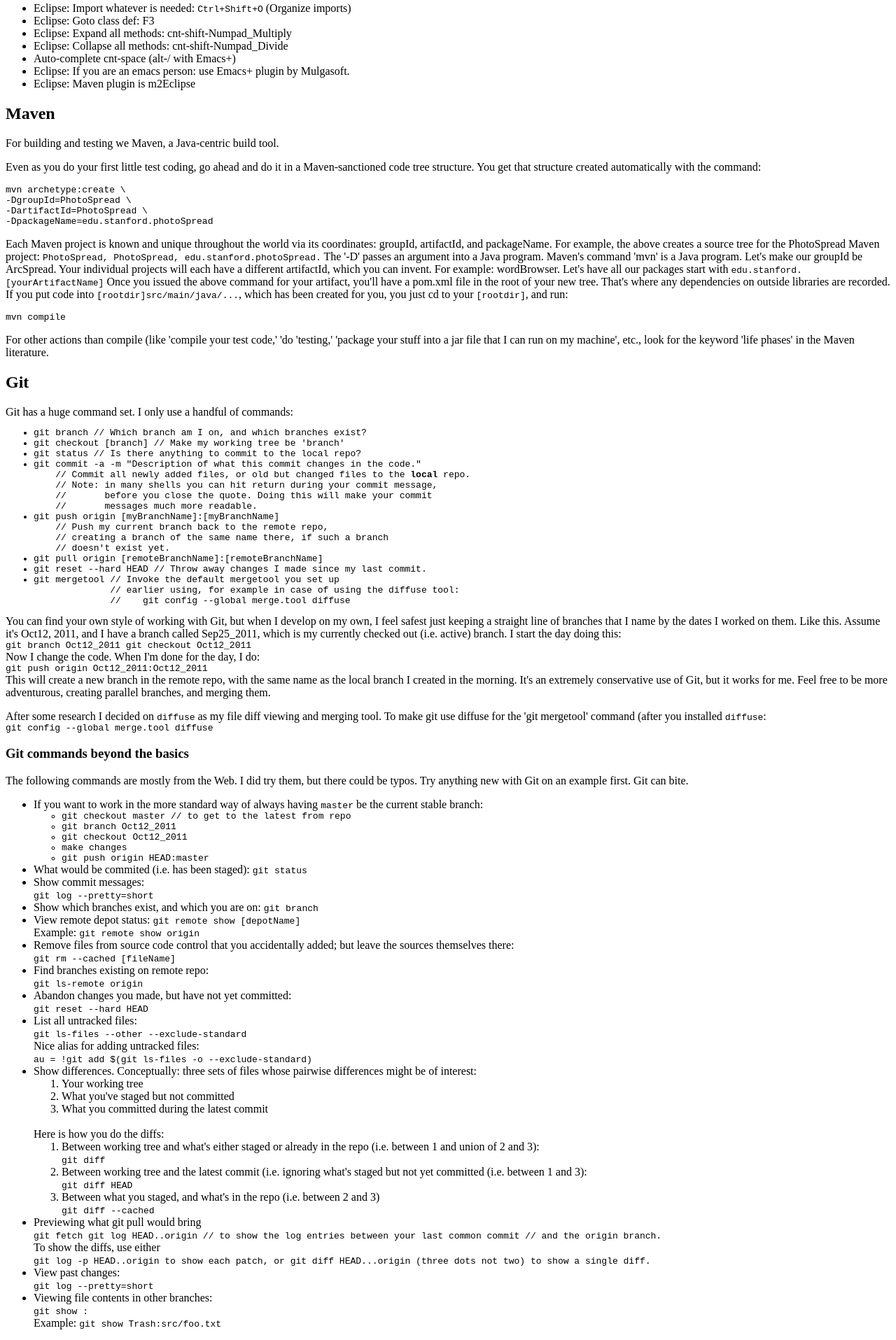
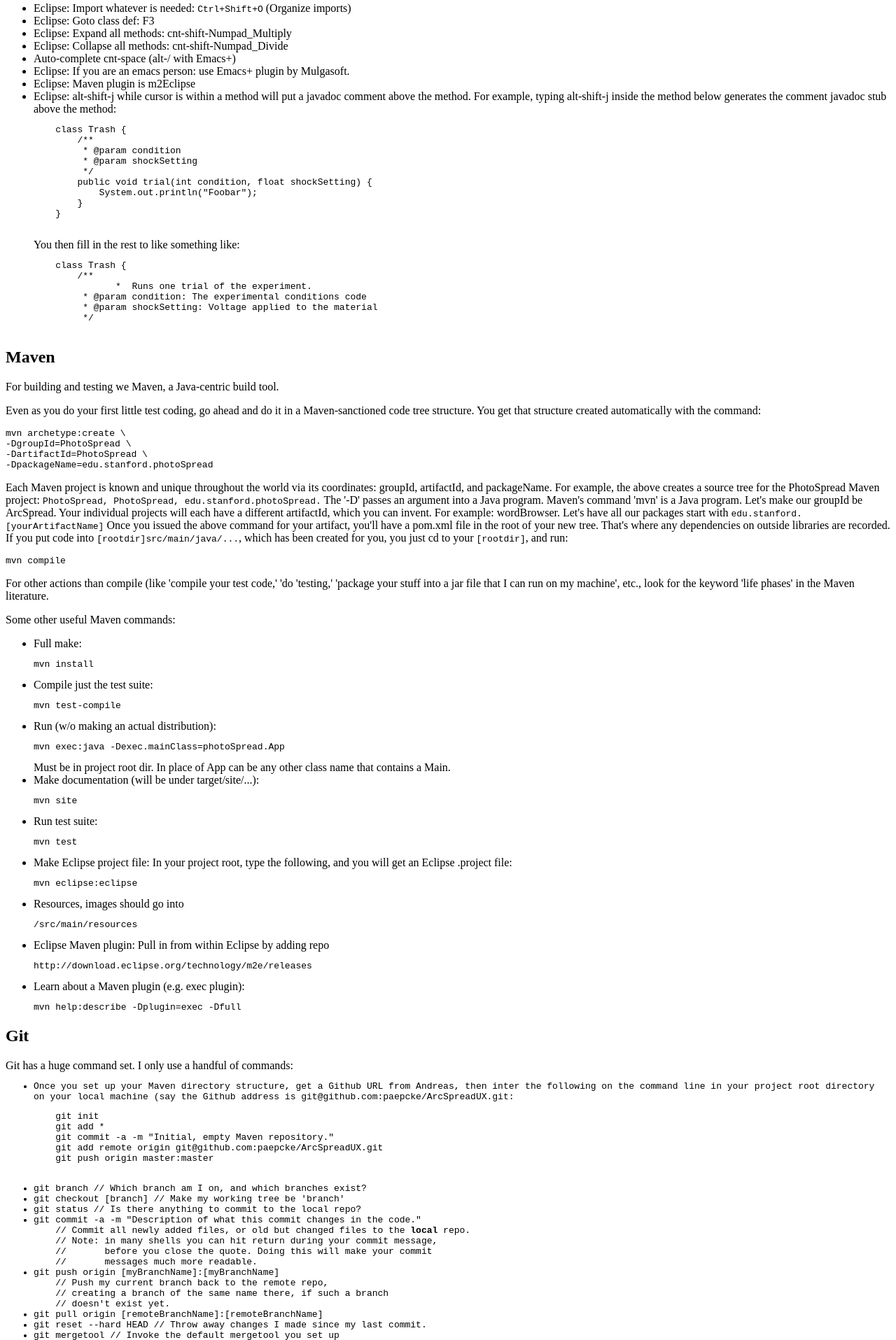
Before and after one commit to paepcke/ArcSpreadDevInfo, a plain HTML site: page index.html in a window 1280 px wide. Shown: the part 375-2290 px from the top of the page at 70% size. Drawn offline with Linux system fonts and the light colour scheme.

Commit message:
Added various Eclipse, Git, and Maven information. Added URL to two sample Hadoop-generated files: a word count, and a POS.

```diff
--- a/index.html
+++ b/index.html
@@ -39,7 +39,31 @@ as I remember.
 <li>Eclipse: If you are an emacs person: use Emacs+ plugin by
   Mulgasoft.</li>
 <li>Eclipse: Maven plugin is m2Eclipse</li>
-
+<li>Eclipse: alt-shift-j while cursor is within a method will put a javadoc
+    comment above the method. For example, typing alt-shift-j
+    inside the method below generates the comment javadoc stub
+    above the method:
+    <pre>
+    class Trash {
+        /**
+         * @param condition
+         * @param shockSetting
+         */
+        public void trial(int condition, float shockSetting) {
+            System.out.println("Foobar");
+        }
+    }
+    </pre>
+    You then fill in the rest to like something like:
+    <pre>
+    class Trash {
+        /**
+               *  Runs one trial of the experiment.
+         * @param condition: The experimental conditions code
+         * @param shockSetting: Voltage applied to the material
+         */
+    </pre>
+    </li>
 </ul>
 
 <h2>Maven</h2>
@@ -81,11 +105,43 @@ and run:
 For other actions than compile (like 'compile your test code,' 'do 'testing,'
 'package your stuff into a jar file that I can run on my machine', etc., look
 for the keyword 'life phases' in the Maven literature.
+</p>
+Some other useful Maven commands:
+<ul>
+  <li>Full make: <pre>mvn install</pre></li>
+  <li>Compile just the test suite: <pre>mvn test-compile</pre></li>
+  <li>Run (w/o making an actual distribution):<br>
+         <pre>mvn exec:java -Dexec.mainClass=photoSpread.App</pre>
+       Must be in project root dir. In place of App can be any other
+       class name that contains a Main.</li>
+
+  <li>Make documentation (will be under target/site/...): <pre>mvn site</pre>
+  <li>Run test suite: <pre>mvn test</pre></li>
+  <li>Make Eclipse project file: In your project root, type the following,
+        and you will get an Eclipse .project file: <pre>mvn eclipse:eclipse</pre></li>
+  <li>Resources, images  should go into <pre><rootDir>/src/main/resources</pre>
+  <li>Eclipse Maven plugin: Pull in from within Eclipse by
+       adding repo <pre>http://download.eclipse.org/technology/m2e/releases</pre>
+  <li>Learn about a Maven plugin (e.g. exec plugin):
+         <pre>mvn help:describe -Dplugin=exec -Dfull</pre></li>
+</ul>
 
 <h2>Git</h2>
 Git has a huge command set. I only use a handful of commands:
 <code>
 <ul>
+<li>Once you set up your Maven directory structure, get a Github URL
+  from Andreas, then inter the following on the command line in your
+  project root directory on your local machine (say the Github address
+  is git@github.com:paepcke/ArcSpreadUX.git:
+  <pre>
+    git init
+    git add *
+    git commit -a -m "Initial, empty Maven repository."
+    git add remote origin git@github.com:paepcke/ArcSpreadUX.git
+    git push origin master:master
+  </pre>
+  </li>
 <li>git branch  // Which branch am I on, and which branches exist?</li>
 <li>git checkout [branch] // Make my working tree be 'branch' </li>
 <li>git status // Is there anything to commit to the local repo?</li>
@@ -406,5 +462,16 @@ crawl.
 When you hit the download button in one of the rows, your browser will
 ask you where you want the impending stream to be stored. The file you
 specify there will hold all the pages you download.
+<h2><a name="sec:SampleFiles">Sample Hadoop-Created Crawl Info
+    Files</a></h2>
+For reference I created two datasets as example for what we will
+deal with out of the Hadoop processing step. One is a csv wordcount
+file for (part of) the March 2007 government crawl. The second is a part
+of speech tagged csv file for first 1000 pages of the June 2007 general
+crawl. You find them at <url>http://infolab.stanford.edu/~paepcke/shared-documents/Datasets/</url>
+<p/>
+These are good examples: the wordcount has simple strings or numbers in
+its comma-separated columns. But the POS file has little two-tuples. HongXia's
+DB library will hide this difference.
 </body>
 </html>
```
